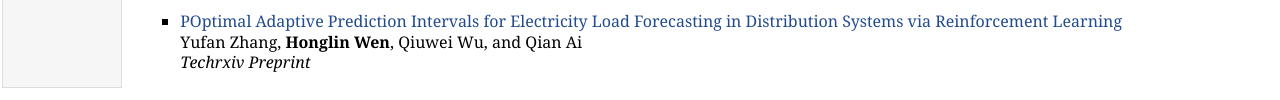
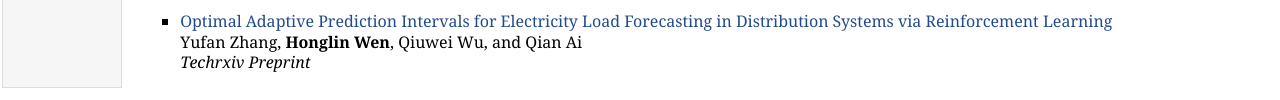
Before and after one commit to honglinwen/honglinwen_deprecated_page, a plain HTML site: page publications.html in a window 1280 px wide. Shown: the part 683-783 px from the top of the page. Drawn offline with Linux system fonts and the light colour scheme.

Commit message:
Add files via upload

```diff
--- a/publications.html
+++ b/publications.html
@@ -69,7 +69,7 @@ Long Cai, <b>Honglin Wen</b>, Jie Gu, Jinghuan Ma, and Zhijian Jin <br />
 </li>
 </ul>
 <ul>
-<li><p><a href="http://dx.doi.org/10.36227/techrxiv.17925911.v1">POptimal Adaptive Prediction Intervals for Electricity Load Forecasting in Distribution Systems via Reinforcement Learning</a> <br />
+<li><p><a href="http://dx.doi.org/10.36227/techrxiv.17925911.v1">Optimal Adaptive Prediction Intervals for Electricity Load Forecasting in Distribution Systems via Reinforcement Learning</a> <br />
 Yufan Zhang, <b>Honglin Wen</b>, Qiuwei Wu, and Qian Ai<br />
 <i> Techrxiv Preprint</i> <br /></p>
 </li>
```
Also changed, not shown: 1 other file.
